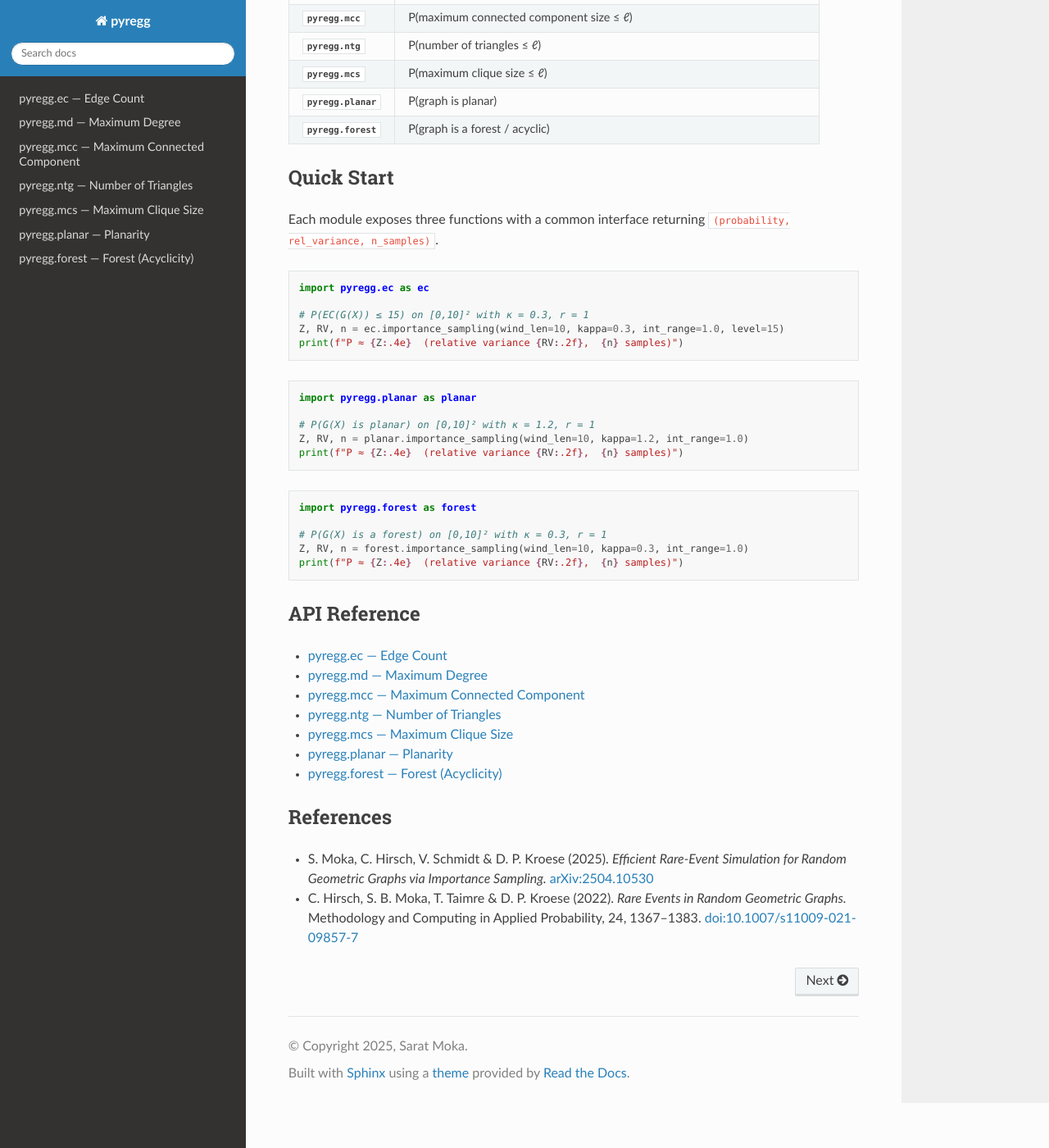
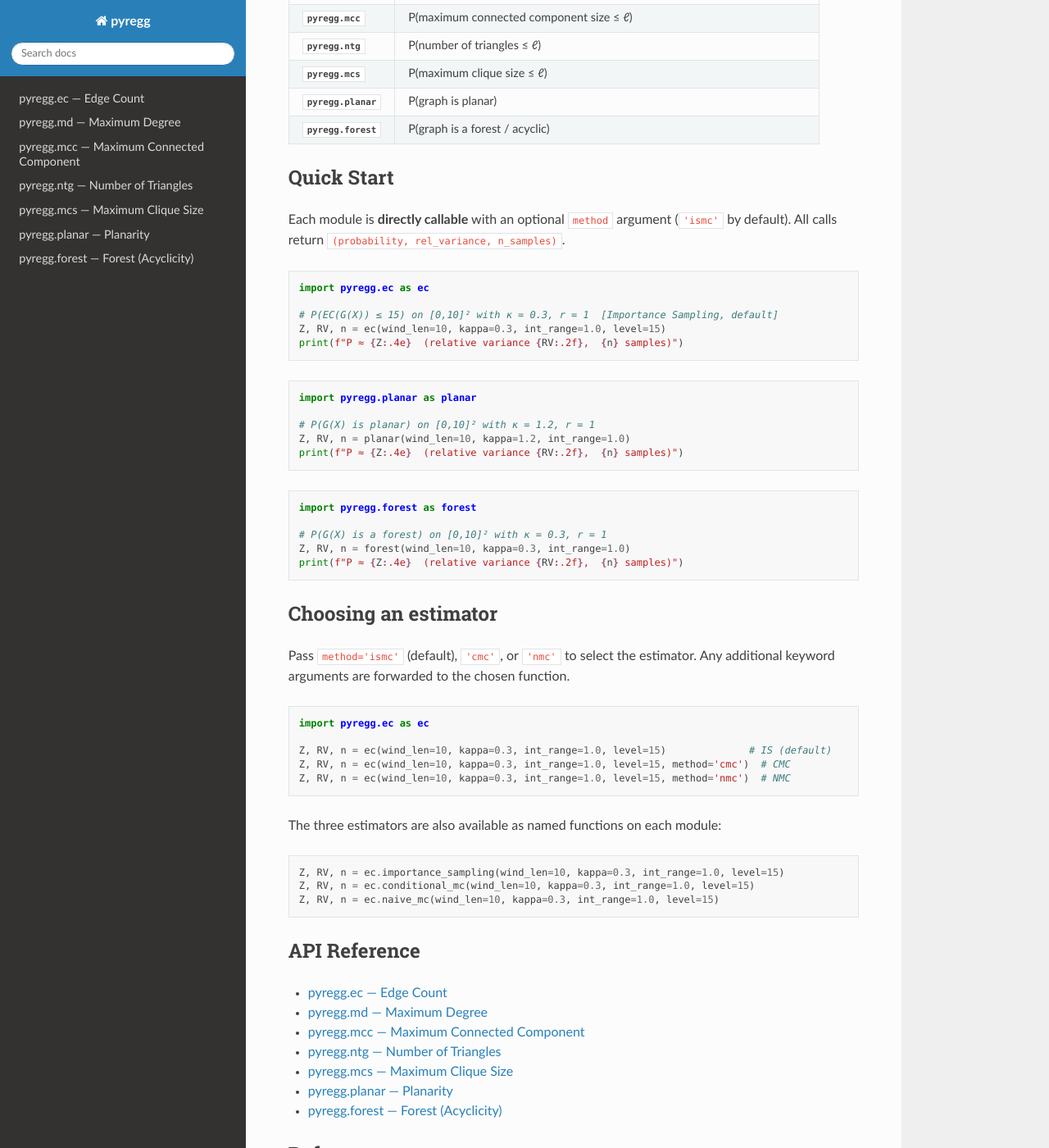
Before and after one commit to saratmoka/pyregg, a Sphinx documentation site: the page built from docs/index.rst, in a window 1280 px wide and 1400 px high, scrolled down 736 px. Shown: the whole window at 82% size. Built offline with Sphinx 7.4.7 and the Read the Docs theme 3.1.0, drawn with Linux system fonts in a browser that asks for light colours.

Commit message:
docs: update to v0.2.11 and callable module syntax
- Bump release to 0.2.11 in conf.py
- Update Quick Start to use new callable syntax ec(...), planar(...), forest(...)
- Add "Choosing an estimator" section with method= examples
- Keep named-function examples as secondary reference

```diff
--- a/docs/conf.py
+++ b/docs/conf.py
@@ -4,7 +4,7 @@ import sys
 project   = "pyregg"
 copyright = "2025, Sarat Moka"
 author    = "Sarat Moka"
-release   = "0.2.8"
+release   = "0.2.11"
 
 extensions = [
     "sphinx.ext.autodoc",
--- a/docs/index.rst
+++ b/docs/index.rst
@@ -45,15 +45,15 @@ Modules
 Quick Start
 -----------
 
-Each module exposes three functions with a common interface returning
-``(probability, rel_variance, n_samples)``.
+Each module is **directly callable** with an optional ``method`` argument
+(``'ismc'`` by default). All calls return ``(probability, rel_variance, n_samples)``.
 
 .. code-block:: python
 
    import pyregg.ec as ec
 
-   # P(EC(G(X)) ≤ 15) on [0,10]² with κ = 0.3, r = 1
-   Z, RV, n = ec.importance_sampling(wind_len=10, kappa=0.3, int_range=1.0, level=15)
+   # P(EC(G(X)) ≤ 15) on [0,10]² with κ = 0.3, r = 1  [Importance Sampling, default]
+   Z, RV, n = ec(wind_len=10, kappa=0.3, int_range=1.0, level=15)
    print(f"P ≈ {Z:.4e}  (relative variance {RV:.2f},  {n} samples)")
 
 .. code-block:: python
@@ -61,7 +61,7 @@ Each module exposes three functions with a common interface returning
    import pyregg.planar as planar
 
    # P(G(X) is planar) on [0,10]² with κ = 1.2, r = 1
-   Z, RV, n = planar.importance_sampling(wind_len=10, kappa=1.2, int_range=1.0)
+   Z, RV, n = planar(wind_len=10, kappa=1.2, int_range=1.0)
    print(f"P ≈ {Z:.4e}  (relative variance {RV:.2f},  {n} samples)")
 
 .. code-block:: python
@@ -69,8 +69,30 @@ Each module exposes three functions with a common interface returning
    import pyregg.forest as forest
 
    # P(G(X) is a forest) on [0,10]² with κ = 0.3, r = 1
-   Z, RV, n = forest.importance_sampling(wind_len=10, kappa=0.3, int_range=1.0)
+   Z, RV, n = forest(wind_len=10, kappa=0.3, int_range=1.0)
    print(f"P ≈ {Z:.4e}  (relative variance {RV:.2f},  {n} samples)")
+
+Choosing an estimator
+---------------------
+
+Pass ``method='ismc'`` (default), ``'cmc'``, or ``'nmc'`` to select the estimator.
+Any additional keyword arguments are forwarded to the chosen function.
+
+.. code-block:: python
+
+   import pyregg.ec as ec
+
+   Z, RV, n = ec(wind_len=10, kappa=0.3, int_range=1.0, level=15)              # IS (default)
+   Z, RV, n = ec(wind_len=10, kappa=0.3, int_range=1.0, level=15, method='cmc')  # CMC
+   Z, RV, n = ec(wind_len=10, kappa=0.3, int_range=1.0, level=15, method='nmc')  # NMC
+
+The three estimators are also available as named functions on each module:
+
+.. code-block:: python
+
+   Z, RV, n = ec.importance_sampling(wind_len=10, kappa=0.3, int_range=1.0, level=15)
+   Z, RV, n = ec.conditional_mc(wind_len=10, kappa=0.3, int_range=1.0, level=15)
+   Z, RV, n = ec.naive_mc(wind_len=10, kappa=0.3, int_range=1.0, level=15)
 
 API Reference
 -------------
```
